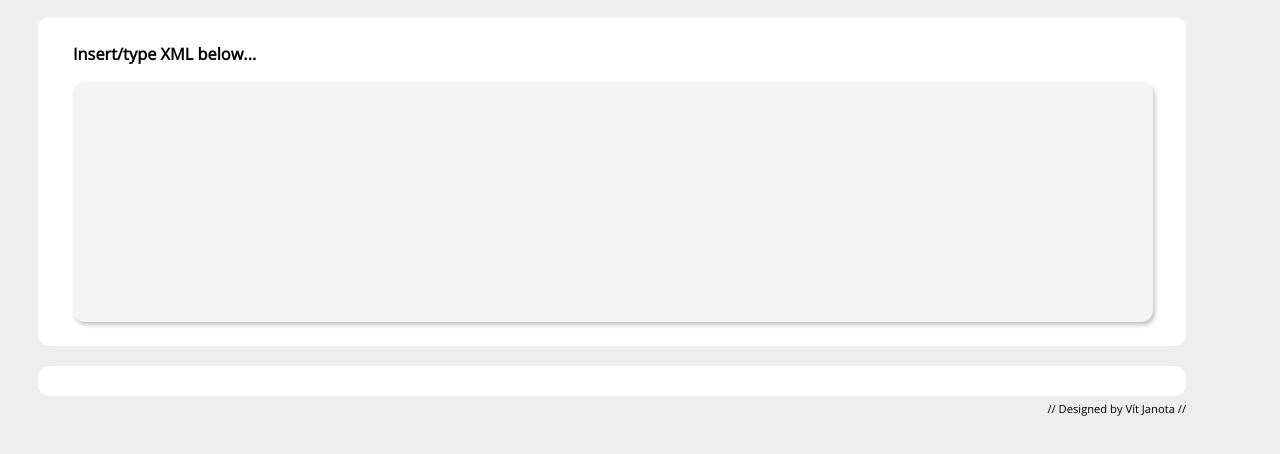
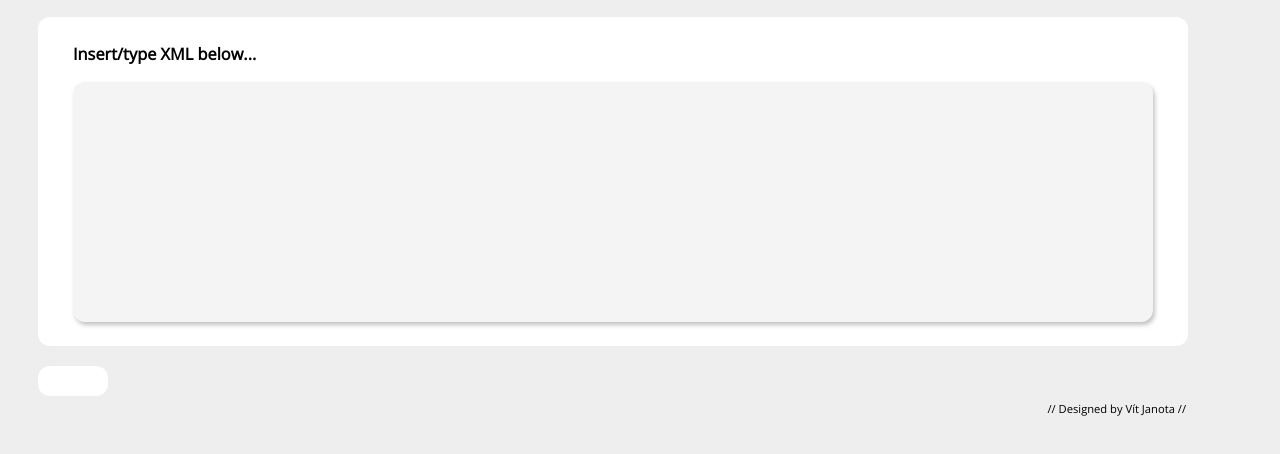
Before and after one commit to vitjanota/xml-viewer, a website: page src/web/index.html in a window 1280 px wide. Shown: the part 60-514 px from the top of the page. Drawn offline with nearby package versions, Linux system fonts and the light colour scheme.

Commit message:
removing constraints on tree area width

```diff
--- a/src/web/css/screen.css
+++ b/src/web/css/screen.css
@@ -48,7 +48,6 @@ textarea {
 .Group .GroupContent {
   display: flex;
   justify-content: left;
-  width: 1108px;
   background-color: #ffffff;
   padding: 10px 20px 20px 20px;
   border-radius: 12px;
```
